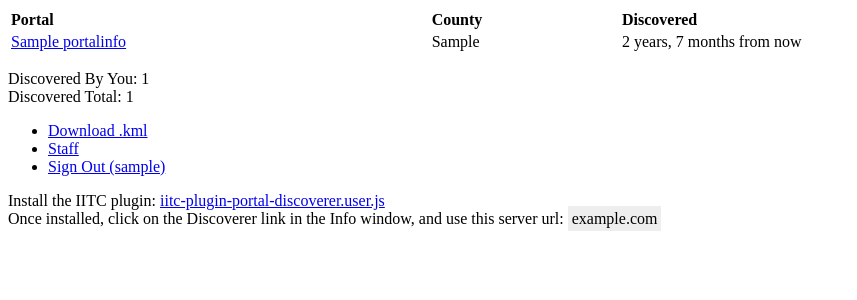
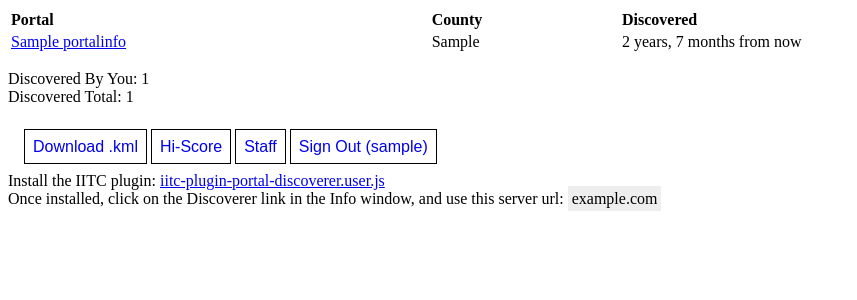
Before and after one commit to lithium/django-ingress-discoverer, a Django app: page / in a window 1280 px wide. Shown: the top 300 px of the page, without its empty margins (0-857 px from the left). Run offline with Django 3.2, Linux system fonts and the light colour scheme; a user stored in the database is signed in; tables that the repository leaves empty hold one stand-in row (values such as "Sample post").

Commit message:
leaderboard

```diff
--- a/discoverer/models.py
+++ b/discoverer/models.py
@@ -44,6 +44,10 @@ class DiscovererUser(AuditedModel, AbstractUser):
     @property
     def has_kml_download_perm(self):
         return self.has_perm('discoverer.read_kmloutput')
+
+    @property
+    def has_leaderboard_perm(self):
+        return self.has_perm('discoverer.read_portalinfo')
 
 
 class PortalIndex(AuditedModel):
--- a/discoverer/templates/base.html
+++ b/discoverer/templates/base.html
@@ -14,6 +14,21 @@
             padding: 4px;
             display: inline;
         }
+
+        nav ul {
+            list-style-type: none;
+            margin: 0;
+            padding: 1em;
+        }
+        nav ul li {
+            display: inline;
+            border: 1px solid black;
+            padding: 8px;
+        }
+        nav a {
+            text-decoration: none;
+            font-family: sans-serif;
+        }
     </style>
     {% block extra_head %}
     {% endblock %}
@@ -23,11 +38,22 @@
 
     {% block content %}
     {% endblock %}
-<div>
+<nav>
     <ul>
         {% if user.has_kml_download_perm %}
         <li><a target="_blank" href="{% url 'download_kml' %}">Download .kml</a></li>
         {% endif %}
+
+        {% if request.path == "/hiscore" %}
+            {% if user.has_leaderboard_perm %}
+            <li><a href="/">Stats</a></li>
+            {% endif %}
+        {% else %}
+            {% if user.has_leaderboard_perm %}
+            <li><a href="{% url 'leaderboard' %}">Hi-Score</a></li>
+            {% endif %}
+        {% endif %}
+
         {% if user.is_staff %}
         <li><a target="_blank" href="{% url 'admin:index' %}">Staff</a></li>
         {% endif %}
@@ -35,7 +61,7 @@
         <li><a href="{% url 'account_logout' %}">Sign Out ({{ user }})</a></li>
         {% endif %}
     </ul>
-</div>
+</nav>
 {% endblock %}
 
 {% block extra_body %}
--- a/discoverer/urls.py
+++ b/discoverer/urls.py
@@ -16,12 +16,14 @@ Including another URLconf
 from django.conf.urls import url, include
 from django.contrib import admin
 
-from discoverer.views import Home, ServeIndex, SubmitPortalInfos, DownloadKml, DownloadPlugin
+from discoverer.views import Home, ServeIndex, SubmitPortalInfos, DownloadKml, DownloadPlugin, Leaderboard
 
 urlpatterns = [
     url(r'^$', Home.as_view(), name='home'),
     url(r'^fetchKml$', DownloadKml.as_view(), name='download_kml'),
     url(r'^iitc-plugin-portal-discoverer.user.js$', DownloadPlugin.as_view(), name='download_iitc_plugin'),
+
+    url(r'^hiscore$', Leaderboard.as_view(), name='leaderboard'),
 
     url(r'^pidx$', ServeIndex.as_view(), name='serve_index'),
     url(r'^spi$', SubmitPortalInfos.as_view(), name='submit_portalinfos'),
--- a/discoverer/views.py
+++ b/discoverer/views.py
@@ -6,6 +6,7 @@ from django.contrib.auth.decorators import login_required
 from django.contrib.auth.mixins import PermissionRequiredMixin
 from django.contrib.sites.models import Site
 from django.core.cache import cache
+from django.db.models import Count
 from django.http import Http404, StreamingHttpResponse, HttpResponse
 from django.utils.decorators import method_decorator
 from django.views import View
@@ -14,7 +15,7 @@ from rest_framework import permissions, serializers
 from rest_framework.response import Response
 from rest_framework.views import APIView
 
-from discoverer.models import PortalIndex, PortalInfo, KmlOutput
+from discoverer.models import PortalIndex, PortalInfo, KmlOutput, DiscovererUser
 
 
 @method_decorator(login_required, name='dispatch')
@@ -34,6 +35,28 @@ class Home(TemplateView):
             ))
         if self.request.user.has_perm('discoverer.read_portalinfo'):
             context['total_discovered'] = PortalInfo.objects.all().count()
+        return context
+
+
+@method_decorator(login_required, name='dispatch')
+class Leaderboard(TemplateView):
+    template_name = 'discoverer/leaderboard.html'
+
+    def get_context_data(self, **kwargs):
+        context = super(Leaderboard, self).get_context_data(**kwargs)
+        context['is_authorized'] = self.request.user.has_perm('discoverer.read_portalinfo')
+        created_by_counts = PortalInfo.objects.values('created_by').order_by().annotate(Count('created_by'))
+        users = []
+        for row in created_by_counts:
+            try:
+                user = DiscovererUser.objects.get(pk=row.get('created_by'))
+            except DiscovererUser.DoesNotExist:
+                pass
+            else:
+                users.append([user, row.get('created_by__count')])
+
+        leaderboard = reversed(sorted(users, lambda a,b: cmp(a[1], b[1])))
+        context['leaderboard'] = leaderboard
         return context
 
 
```
Also changed, not shown: discoverer/templates/discoverer/leaderboard.html (added, +21 -0 lines).
